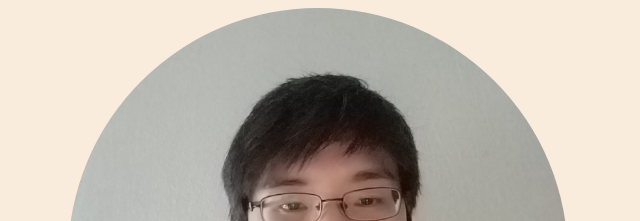
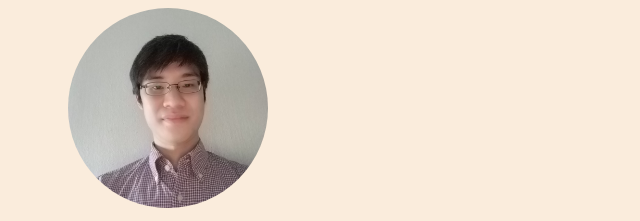
Before and after one commit to Julianwdf/profile, a plain HTML site: page index.html in a window 1280 px wide. Shown: the top 221 px of the page, without its empty margins (322-962 px from the left). Drawn offline with nearby package versions, Linux system fonts and the light colour scheme.

Commit message:
make my profile prettier

```diff
--- a/index.html
+++ b/index.html
@@ -20,7 +20,7 @@
 
 <body>
   <div class="container">
-    <img class="img-circle" src="images/julian.jpg" alt="julian" width="500" height="500" />
+    <img class="img-circle" src="images/julian.jpg" alt="julian" width="200" height="200" />
 
     <div class="card text-center">
       <h1> Julian Wong </h1>
```
